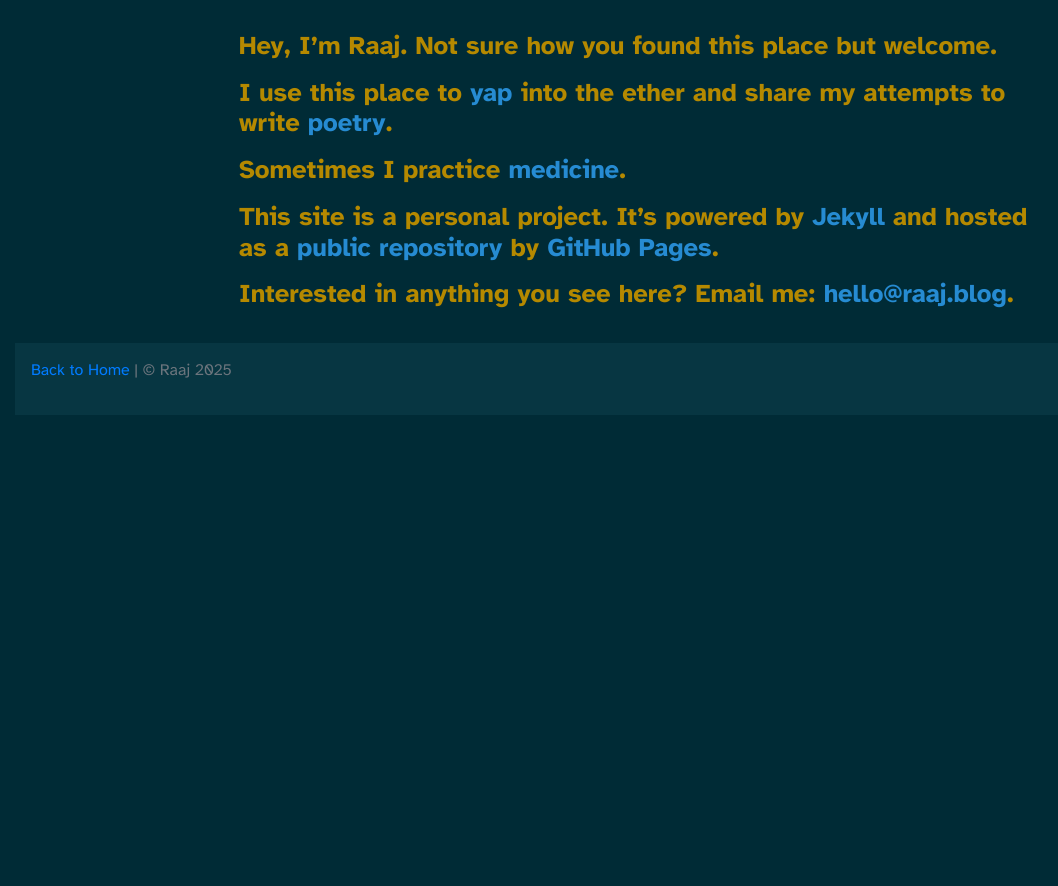
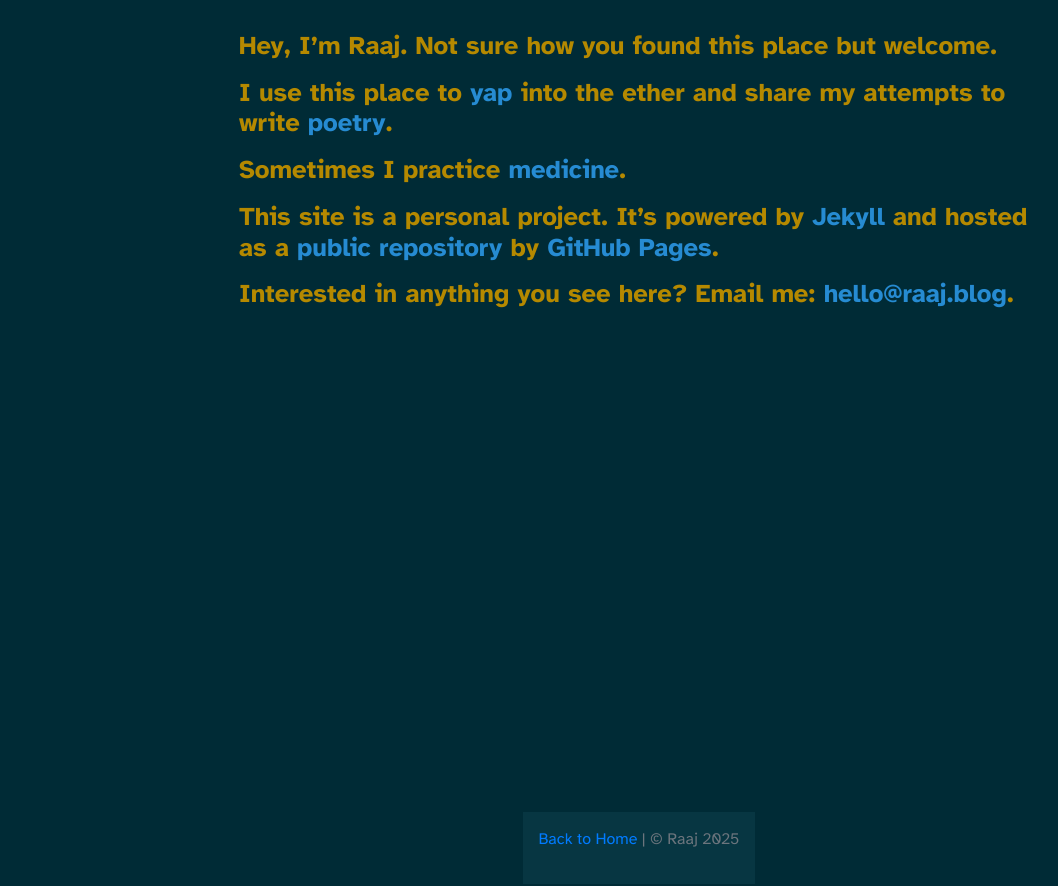
Before and after one commit to itsraaj/itsraaj.github.io, a Jekyll site: the page built from index.md, in a window 1280 px wide. Shown: the top 886 px of the page, without its empty margins (1-1059 px from the left). Built offline with Jekyll 4.4.1, drawn with Linux system fonts in a browser that asks for light colours.

Commit message:
more footer updates

```diff
--- a/assets/css/style.css
+++ b/assets/css/style.css
@@ -8,6 +8,13 @@ body, h1, h2, h3, h4, h5, h6, p, blockquote, pre, ul, ol, figure {
 html {
   font-size: 16px;
   line-height: 1.5;
+}
+
+html, body {
+  height: 100%; /* Ensure the body takes full height of the viewport */
+  margin: 0;
+  display: flex;
+  flex-direction: column;
 }
 
 /* Font Import */
@@ -142,13 +149,12 @@ article {
 }
 
 footer {
-  margin-top: 40px;
-  font-size: 0.9em;
-  text-align: left;
+  max-width: 800px; /* Match the main content width */
+  margin: 0 auto;
   padding: 1rem;
-  margin: 0;
-  background: #073642;
-  color: #6c757d;
+  background: #073642; /* Footer background color */
+  color: #6c757d; /* Footer text color */
+  text-align: left; /* Align text to the left */
 }
 
 footer a {
@@ -198,3 +204,10 @@ a:focus {
 button:focus {
   outline: 2px dashed #268bd2;
 }
+
+@media (max-width: 768px) {
+  footer {
+    max-width: 100%; /* Allow footer to span the width of smaller devices */
+    padding: 1rem; /* Adjust padding for smaller screens */
+  }
+}
```
